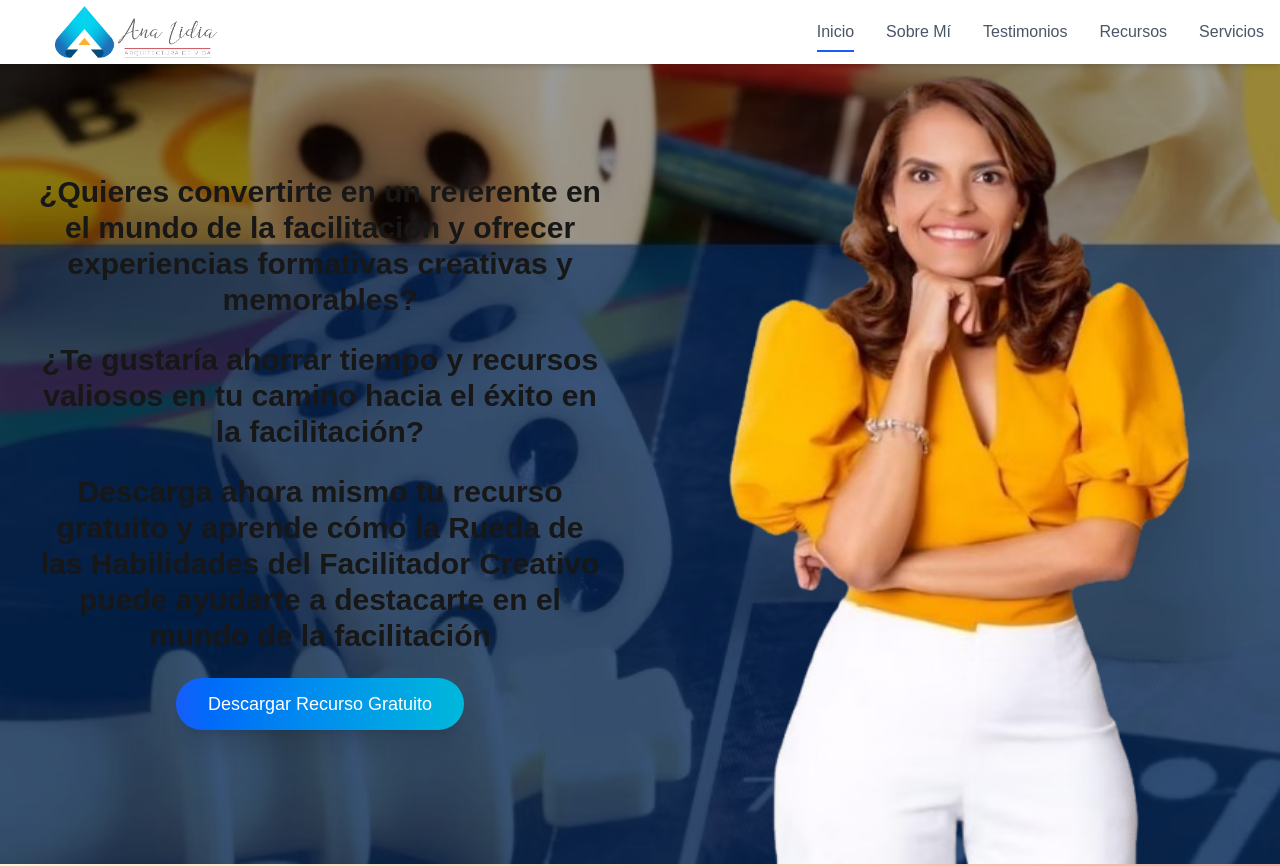
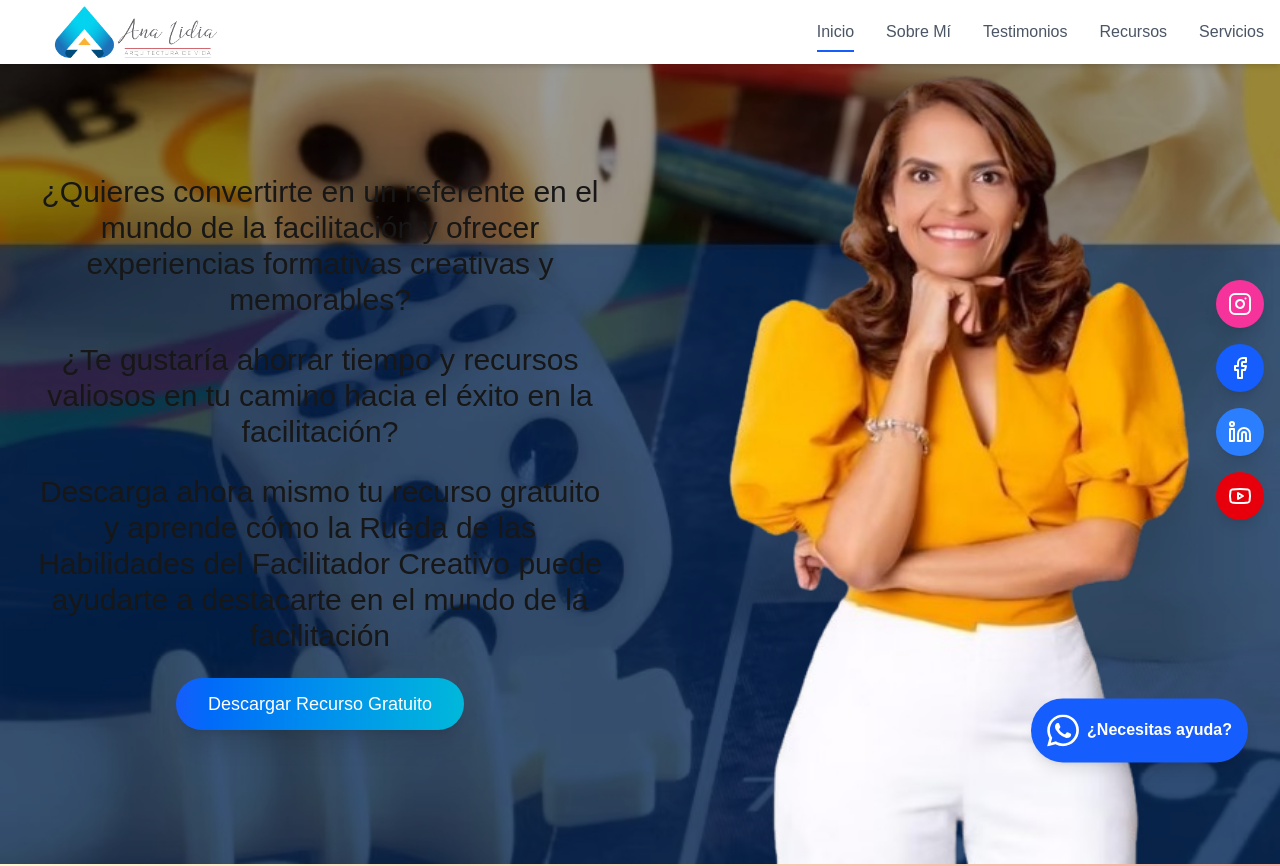
Before and after one commit to russokun/ArquitecturaDeVida, a Next.js app: page / in a window 1280 px wide. Shown: the top 866 px of the page. Built offline with nearby package versions, Linux system fonts and the light colour scheme.

Commit message:
Correcciones a Observacion del Cliente

```diff
--- a/src/app/layout.tsx
+++ b/src/app/layout.tsx
@@ -3,6 +3,8 @@ import "./globals.css"
 import Footer from "@/components/common/footer"
 import Navbar from "@/components/common/navbar"
 import CertificationBadges from "@/components/common/certificationBadges"
+import WhatsAppButton from "@/components/common/whatsAppButton"
+import SocialSidebar from "@/components/common/socialSidebar"
 
 export const metadata: Metadata = {
   title: "Arq de Vida",
@@ -12,13 +14,15 @@ export const metadata: Metadata = {
       {
         url: "/imgs/common/favicon.png",
         href: "/imgs/common/favicon.png",
+        sizes: "512x512", // Aumentado el tamaño del favicon
+        type: "image/png",
       }
     ],
     shortcut: ["/imgs/common/favicon.png"],
     apple: [
       {
         url: "/imgs/common/favicon.png",
-        sizes: "180x180",
+        sizes: "512x512", // Aumentado el tamaño para Apple
         type: "image/png",
       }
     ],
@@ -32,29 +36,16 @@ export default function RootLayout({
   children: React.ReactNode
 }) {
   return (
-    <html lang="es">
-      <head>
-        <title>Arq de Vida</title>
-        <meta
-          name="description"
-          content="Facilitación y diseño de experiencias transformadoras"
-        />
-        <link rel="icon" href="/src/app/favicon.ico" sizes="any" />
-        <link rel="manifest" href="/manifest.json" />
-
-        <meta name="theme-color" content="#ffffff" />
-        <meta
-          name="viewport"
-          content="width=device-width, initial-scale=1.0"
-        />
-      </head>
-      <body className="font-sans">
+    <html lang="es" className="overflow-x-hidden">
+      <body className="font-sans overflow-x-hidden w-screen max-w-[100vw]">
         <Navbar />
-        <div className="min-h-screen bg-gradient-to-b from-blue-50 to-white">
+        <div className="min-h-screen bg-gradient-to-b from-blue-50 to-white overflow-x-hidden">
           {children}
           <CertificationBadges />
           <Footer />
         </div>
+        <WhatsAppButton />
+        <SocialSidebar />
       </body>
     </html>
   )
--- a/src/app/page.tsx
+++ b/src/app/page.tsx
@@ -1,6 +1,6 @@
 import ContentSection from "@/components/features/contentSection"
 import Button from "@/components/common/button"
-
+import TestimonialPreview from "@/components/features/testimonialPreview"
 export default function HomePage() {
   return (
     <>
@@ -26,13 +26,13 @@ export default function HomePage() {
         imageHeight=" h-[500px] lg:h-[800px]"
       >
         <div className="space-y-6 px-4 lg:px-0 max-w-xl mx-auto mt-10">
-          <p className="whitespace-pre-wrap text-base md:text-xl lg:text-2xl xl:text-3xl font-bold">
+          <p className="whitespace-pre-wrap text-base md:text-xl lg:text-2xl xl:text-3xl">
             ¿Quieres convertirte en un referente en el mundo de la facilitación y ofrecer experiencias formativas creativas y memorables?
           </p>
-          <p className="text-base md:text-xl lg:text-2xl xl:text-3xl font-bold">
+          <p className="text-base md:text-xl lg:text-2xl xl:text-3xl">
             ¿Te gustaría ahorrar tiempo y recursos valiosos en tu camino hacia el éxito en la facilitación?
           </p>
-          <p className="text-base md:text-xl lg:text-2xl xl:text-3xl font-bold">
+          <p className="text-base md:text-xl lg:text-2xl xl:text-3xl">
             Descarga ahora mismo tu recurso gratuito y aprende cómo la Rueda de las Habilidades del Facilitador Creativo puede ayudarte a destacarte en el mundo de la facilitación
           </p>
           <div className="text-center">
@@ -175,7 +175,7 @@ CON TU ESENCIA.`}
         Para ello tengo para ti mi poderosa guía gratuita de AUTOCONOCIMIENTO.
           </p>
           <div>
-        <h2 className="text-2xl md:text-3xl lg:text-4xl font-bold mb-8">
+        <h2 className="text-2xl md:text-3xl lg:text-4xl mb-8">
           Recursos para Facilitadores
         </h2>
         <Button
@@ -209,7 +209,7 @@ CON TU ESENCIA.`}
             ¿Estás listo para ahorrar tiempo y recursos valiosos en tu camino hacia el éxito en la facilitación y convertirte en un referente en este campo profesional?
           </p>
           <div>
-            <h2 className="text-2xl md:text-3xl lg:text-4xl font-bold mb-8">
+            <h2 className="text-2xl md:text-3xl lg:text-4xl mb-8">
               ¡Diseñemos y construyámoslo juntos!
             </h2>
             <Button
@@ -223,6 +223,9 @@ CON TU ESENCIA.`}
           </div>
         </div>
       </ContentSection>
-    </>
+
+      {/* Testimoniales */}
+      <TestimonialPreview />
+   </>
   )
 }
--- /dev/null
+++ b/src/components/common/socialSidebar.tsx
@@ -0,0 +1,53 @@
+'use client'
+
+import Link from 'next/link'
+import { Instagram, Facebook, Linkedin, Youtube } from 'lucide-react'
+
+const socialLinks = [
+  {
+    name: 'Instagram',
+    href: 'https://www.instagram.com/analidiapenacoach/?hl=es-la',
+    icon: Instagram,
+    bgColor: 'bg-pink-500 hover:bg-pink-600'
+  },
+  {
+    name: 'Facebook',
+    href: 'https://www.facebook.com/ANALIDIAARQUITECTURADEVIDA?_rdc=2&_rdr#',
+    icon: Facebook,
+    bgColor: 'bg-blue-600 hover:bg-blue-700'
+  },
+  {
+    name: 'LinkedIn',
+    href: 'https://www.linkedin.com/in/ana-lidia-pe%C3%B1a-grullon-852a6760/',
+    icon: Linkedin,
+    bgColor: 'bg-blue-500 hover:bg-blue-600'
+  },
+  {
+    name: 'YouTube',
+    href: 'https://www.youtube.com/channel/UCbYoJ7QB6BQhNaOozBZYTTw',
+    icon: Youtube,
+    bgColor: 'bg-red-600 hover:bg-red-700'
+  }
+]
+
+export default function SocialSidebar() {
+  return (
+    <div className="fixed right-4 top-1/2 transform -translate-y-1/2 flex flex-col gap-4 z-20">
+      {socialLinks.map((social) => {
+        const Icon = social.icon
+        return (
+          <Link
+            key={social.name}
+            href={social.href}
+            target="_blank"
+            rel="noopener noreferrer"
+            className={`${social.bgColor} text-white p-3 rounded-full transition-all duration-300 hover:scale-110 shadow-lg hover:shadow-xl`}
+            aria-label={social.name}
+          >
+            <Icon size={24} />
+          </Link>
+        )
+      })}
+    </div>
+  )
+}
--- /dev/null
+++ b/src/components/common/whatsAppButton.tsx
@@ -0,0 +1,29 @@
+'use client'
+
+import Button from "./button"
+
+export default function WhatsAppButton() {
+  const handleClick = () => {
+    window.open('https://wa.link/1h2elc', '_blank')
+  }
+
+  return (
+    <div className="fixed bottom-8 right-8 z-50 animate-bounce">
+      <Button
+        onClick={handleClick}
+        className="!rounded-full !p-4 bg-[#25D366] hover:bg-[#128C7E] shadow-lg hover:shadow-xl transition-all duration-300 flex items-center gap-2"
+      >
+        <svg
+          className="w-8 h-8 text-white"
+          fill="currentColor"
+          viewBox="0 0 24 24"
+        >
+          <path d="M.057 24l1.687-6.163c-1.041-1.804-1.588-3.849-1.587-5.946.003-6.556 5.338-11.891 11.893-11.891 3.181.001 6.167 1.24 8.413 3.488 2.245 2.248 3.481 5.236 3.48 8.414-.003 6.557-5.338 11.892-11.893 11.892-1.99-.001-3.951-.5-5.688-1.448l-6.305 1.654zm6.597-3.807c1.676.995 3.276 1.591 5.392 1.592 5.448 0 9.886-4.434 9.889-9.885.002-5.462-4.415-9.89-9.881-9.892-5.452 0-9.887 4.434-9.889 9.884-.001 2.225.651 3.891 1.746 5.634l-.999 3.648 3.742-.981zm11.387-5.464c-.074-.124-.272-.198-.57-.347-.297-.149-1.758-.868-2.031-.967-.272-.099-.47-.149-.669.149-.198.297-.768.967-.941 1.165-.173.198-.347.223-.644.074-.297-.149-1.255-.462-2.39-1.475-.883-.788-1.48-1.761-1.653-2.059-.173-.297-.018-.458.13-.606.134-.133.297-.347.446-.521.151-.172.2-.296.3-.495.099-.198.05-.372-.025-.521-.075-.148-.669-1.611-.916-2.206-.242-.579-.487-.501-.669-.51l-.57-.01c-.198 0-.52.074-.792.372s-1.04 1.016-1.04 2.479 1.065 2.876 1.213 3.074c.149.198 2.095 3.2 5.076 4.487.709.306 1.263.489 1.694.626.712.226 1.36.194 1.872.118.571-.085 1.758-.719 2.006-1.413.248-.695.248-1.29.173-1.414z" />
+        </svg>
+        <span className="text-white font-semibold hidden md:block">
+          ¿Necesitas ayuda?
+        </span>
+      </Button>
+    </div>
+  )
+}
--- a/src/components/features/breadcrumbs.tsx
+++ /dev/null
@@ -1,30 +0,0 @@
-'use client'
-
-import { usePathname } from 'next/navigation'
-
-export default function Breadcrumbs() {
-  const pathname = usePathname()
-
-  const getPageTitle = () => {
-    switch (pathname) {
-      case '/services':
-        return 'Servicios'
-      case '/resources':
-        return 'Recursos'
-      case '/testimonios':
-        return 'Testimonios'
-      case '/about':
-        return 'Sobre Mí'
-      default:
-        return ''
-    }
-  }
-
-  return (
-    <div className="bg-white/80 backdrop-blur-sm border-b">
-      <div className="container mx-auto px-4 py-2 text-sm text-gray-600">
-        <span>Inicio</span> {getPageTitle() && <span> / {getPageTitle()}</span>}
-      </div>
-    </div>
-  )
-}
--- a/src/components/features/splitContent.tsx
+++ b/src/components/features/splitContent.tsx
@@ -96,7 +96,7 @@ export default function SplitContent({
           className={`
             object-cover object-center
 
-            hover:scale-[1.02] transition-transform duration-700
+            hover:scale-[1.12] transition-transform duration-700
             ${isImageLoaded ? 'opacity-100' : 'opacity-0'}
           `}
           sizes="(max-width: 1024px) 100vw, 50vw"
--- /dev/null
+++ b/src/components/features/testimonialPreview.tsx
@@ -0,0 +1,71 @@
+'use client'
+
+import TestimonialCard from "./testimonialCard"
+import Button from "../common/button"
+
+const previewTestimonials = [
+  {
+    name: "Blanca Hernández",
+    profession: "Psicóloga y Especialista en Herramientas de Facilitación",
+    country: "México",
+    countryCode: "mx",
+    videoUrl: "/videos/testimonios/Blanca Hernandez.mp4",
+  },
+  {
+    name: "Nadiuska Del Castillo",
+    profession: "Coach  y mentora de liderazgo",
+    country: "Panamá",
+    countryCode: "pa",
+    videoUrl: "videos/testimonios/Nadiuska Del Castillo.mp4",
+  },
+  {
+    name: "Nina Pino",
+    profession: "Coach, Facilitadora, y Especialista en Facilitación",
+    country: "Venezuela",
+    countryCode: "ve",
+    videoUrl: "videos/testimonios/Nina Pino.mp4",
+  },
+  {
+    name: "Rosa Jimenez",
+    profession: "Coach de bienestar y conferencista JMT",
+    country: "Panamá",
+    countryCode: "pa",
+    videoUrl: "videos/testimonios/Rosa Jimenez.mp4",
+  },
+]
+
+export default function TestimonialPreview() {
+  return (
+    <section className="bg-gray-50 py-16 md:py-10">
+      <div className="container mx-auto px-4">
+        <div className="text-center mb-12">
+          <h2 className="text-3xl md:text-4xl lg:text-5xl font-bold text-gray-900 mb-4">
+            Testimonios
+          </h2>
+          <p className="text-lg md:text-xl text-gray-600 max-w-3xl mx-auto">
+            Descubre las experiencias transformadoras de quienes ya han trabajado con nosotros
+          </p>
+        </div>
+
+        <div className="grid grid-cols-1 md:grid-cols-2 lg:grid-cols-4 gap-8 mb-12">
+          {previewTestimonials.map((testimonio, index) => (
+            <div key={index} className="h-full">
+              <TestimonialCard {...testimonio} />
+            </div>
+          ))}
+        </div>
+
+        <div className="text-center">
+          <Button
+            href="/testimonios"
+            variant="gradient"
+            size="lg"
+            className="shadow-xl hover:shadow-2xl transform hover:-translate-y-1"
+          >
+            Ver Más Testimonios
+          </Button>
+        </div>
+      </div>
+    </section>
+  )
+}
```
Also changed, not shown: src/components/common/certificationBadges.tsx (+15 -15 lines), public/manifest.json (added).
